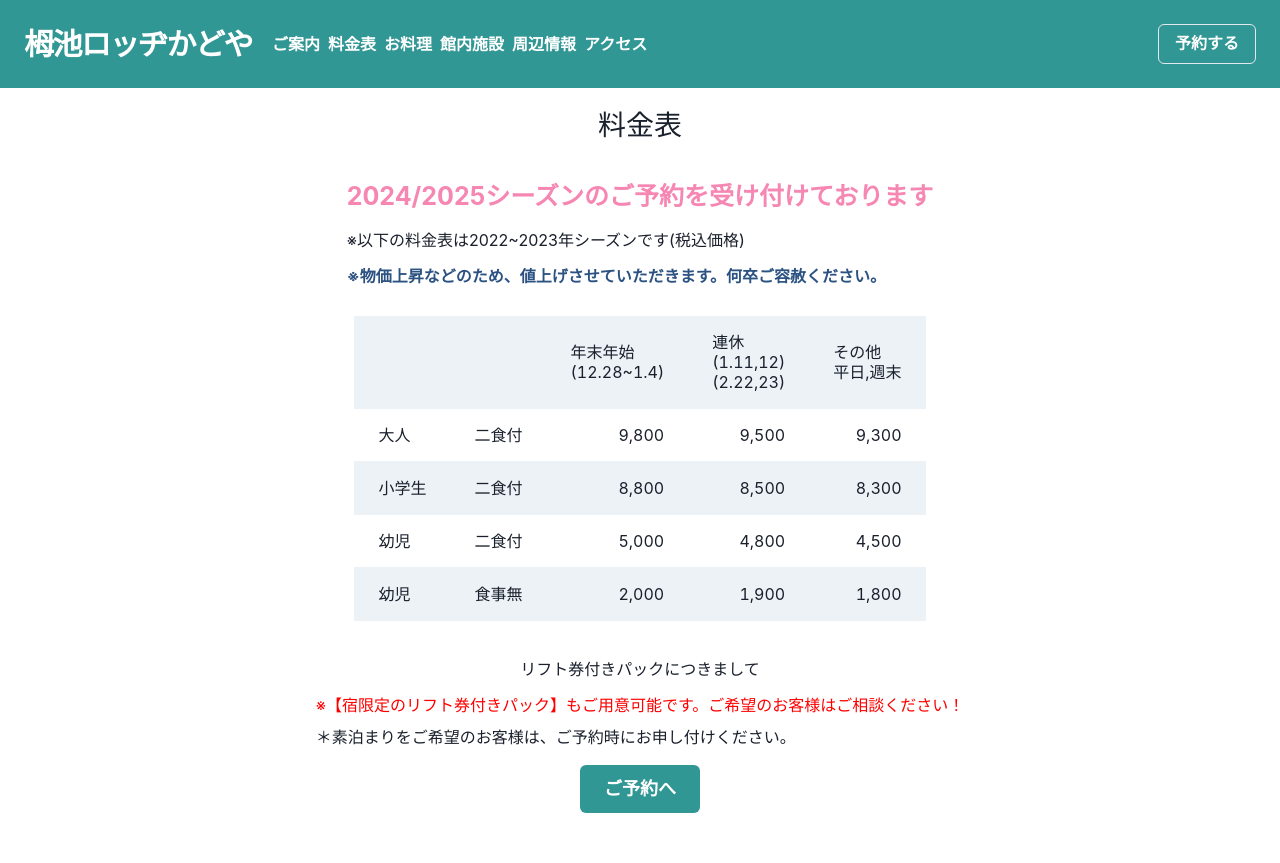
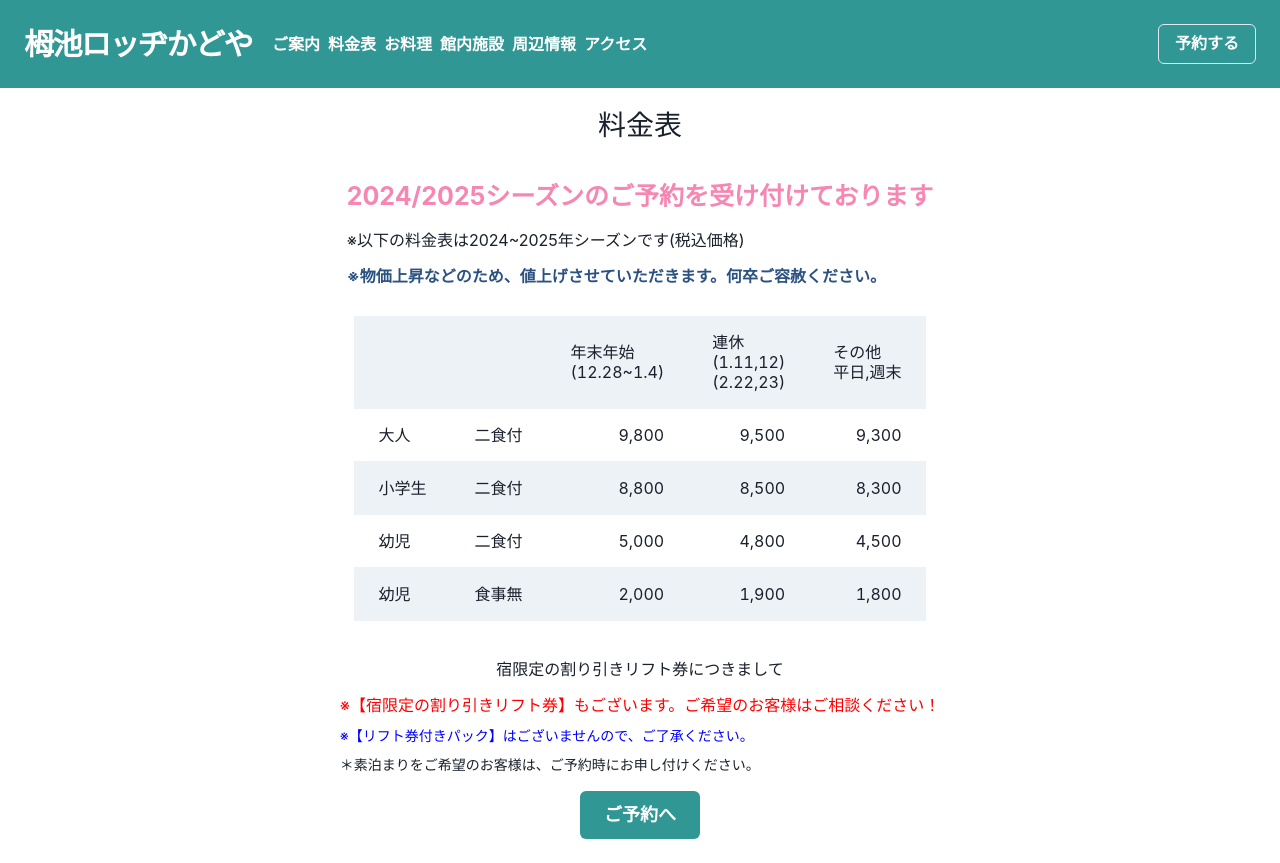
Before and after one commit to tomoki33kurita/lodge-kadoya, a Next.js app in the folder web/: page /price in a window 1280 px wide. Before the commit the page ends 837 px from the top, so only its background shows below. Built offline with nearby package versions, Linux system fonts and the light colour scheme.

Commit message:
Changed pack ticket message

```diff
--- a/web/pages/price/index.tsx
+++ b/web/pages/price/index.tsx
@@ -37,7 +37,7 @@ const PriceSheet: React.FC = () => {
             >
               2024/2025シーズンのご予約を受け付けております
             </Box>
-            <Box mb={3}>※以下の料金表は2022~2023年シーズンです(税込価格)</Box>
+            <Box mb={3}>※以下の料金表は2024~2025年シーズンです(税込価格)</Box>
             <Box mb={3} color={"blue.700"} fontWeight={"bold"}>
               ※物価上昇などのため、値上げさせていただきます。何卒ご容赦ください。
             </Box>
@@ -108,13 +108,16 @@ const PriceSheet: React.FC = () => {
         <Center p={4}>
           <Box>
             <Box textAlign={"center"} mb={3}>
-              リフト券付きパックにつきまして
+              宿限定の割り引きリフト券につきまして
             </Box>
             {/* <Box>※1泊2食付　栂池リフト1日券付 （1室2名様以上　お1人様あたり料金）</Box> */}
             <Box color={"red"} mb={2}>
-              ※【宿限定のリフト券付きパック】もご用意可能です。ご希望のお客様はご相談ください！
+              ※【宿限定の割り引きリフト券】もございます。ご希望のお客様はご相談ください！
             </Box>
-            <Box>
+            <Box color={"blue"} mb={2} fontSize={14}>
+              ※【リフト券付きパック】はございませんので、ご了承ください。
+            </Box>
+            <Box fontSize={14}>
               ＊素泊まりをご希望のお客様は、ご予約時にお申し付けください。
             </Box>
           </Box>
```
